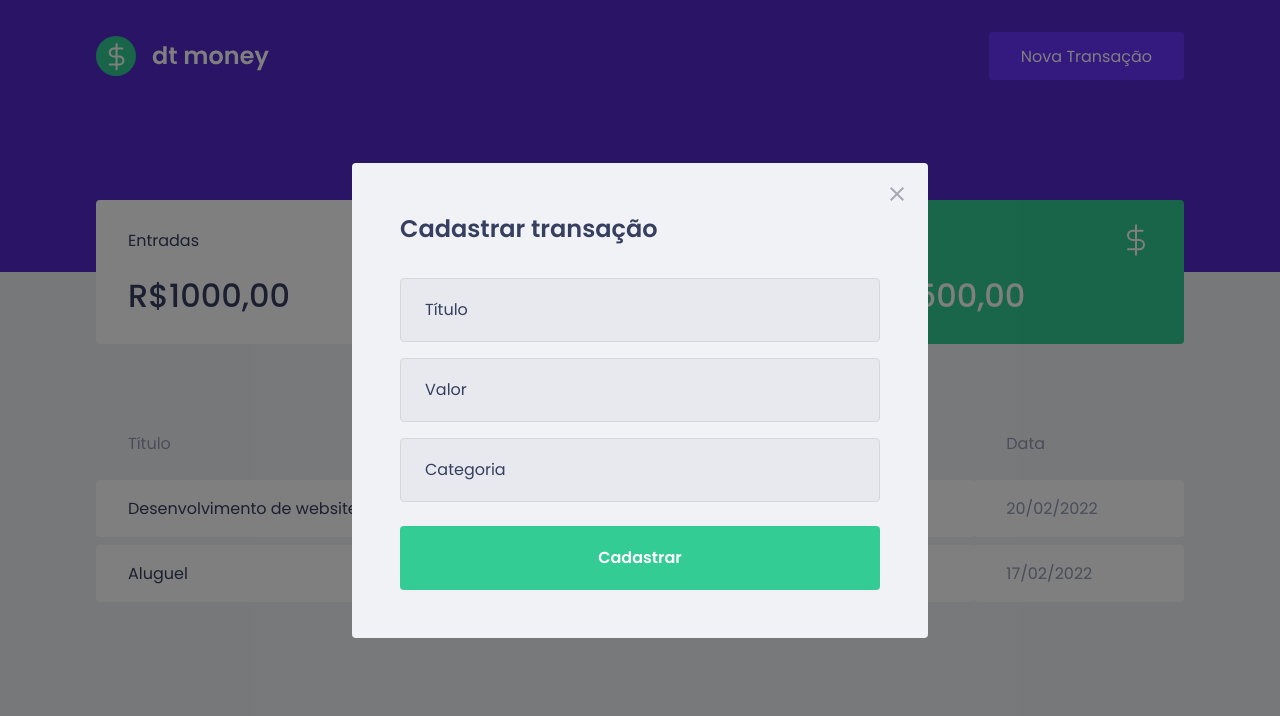
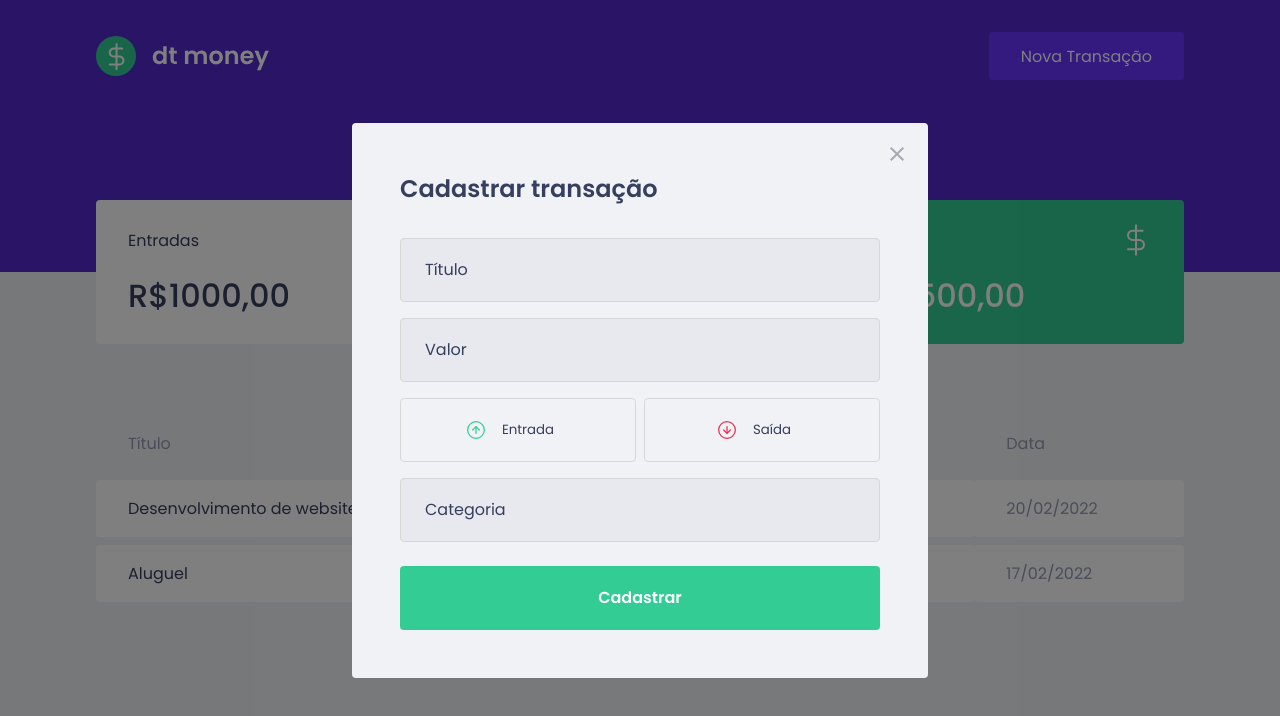
Before and after one commit to fselvino/frontend-dtmoney, a React (Create React App) app: page / in a window 1280 px wide. Both pictures are taken after a click on the button "Nova Transação". Shown: the top 716 px of the page. Built offline with nearby package versions, Linux system fonts and the light colour scheme; no server answers; what miragejs would draw is missing.

Commit message:
Criando botões de Tipo

```diff
--- a/package.json
+++ b/package.json
@@ -5,6 +5,7 @@
   "dependencies": {
     "axios": "^0.27.2",
     "miragejs": "^0.1.43",
+    "polished": "^4.2.2",
     "react": "^18.1.0",
     "react-dom": "^18.1.0",
     "react-modal": "^3.15.1",
--- a/src/components/NewTransactionModal/index.tsx
+++ b/src/components/NewTransactionModal/index.tsx
@@ -1,6 +1,8 @@
 import Modal from "react-modal";
-import {Container } from './styles'
+import {Container, TransacitonTypeContainer } from './styles'
 import closeImg from '../../assets/close.svg'
+import incomeImg from '../../assets/income.svg'
+import outcomeImg from '../../assets/outcome.svg'
 
 
 interface NewTransactionModalProps {
@@ -31,6 +33,16 @@ className="react-modal-content"
                <h2>Cadastrar transação</h2>
                <input placeholder="Título" />
                <input type="number" placeholder="Valor" />
+               <TransacitonTypeContainer>
+                    <button type="button">
+                        <img src={incomeImg} alt="Entrada" />
+                        <span>Entrada</span>
+                    </button>
+                    <button type="button">
+                        <img src={outcomeImg} alt="Saída" />
+                        <span>Saída</span>
+                    </button>
+               </TransacitonTypeContainer>
                <input placeholder="Categoria" />
                <button type="submit">
                    Cadastrar
--- a/src/components/NewTransactionModal/styles.ts
+++ b/src/components/NewTransactionModal/styles.ts
@@ -1,5 +1,6 @@
 
 import styled from "styled-components";
+import {darken} from 'polished'
 
 export const Container =styled.form`
     h2 {
@@ -47,12 +48,42 @@ export const Container =styled.form`
         }
 
     }
-    .react-modal-close {
-        position:absolute ;
-        right:1.5rem ;
-        top:1.5rem ;
-        border:0;
-    }
 
 
 `
+export const TransacitonTypeContainer = styled.div `
+margin:1rem 0 ;
+display:grid ;
+grid-template-columns: 1fr 1fr ;
+gap: 0.5rem;
+
+button {
+    height:4rem ;
+    border: 1px solid #d7d7d7;
+    border-radius:0.25rem ;
+
+    background: transparent ;
+
+    display: flex ;
+    align-items:center ;
+    justify-content:center ;
+
+    transition: border-color 0.2s ;
+    &:hover{
+        border-color: ${darken(0.1, '#d7d7d7')}  ;
+    }
+
+    img {
+        width: 20px ;
+        height: 20px ;
+    }
+
+    span {
+        display: inline-block ;
+        margin-left: 1rem ;
+        margin: 1rem ;
+        color: var(--text-title) ;
+    }
+
+}
+`
```
Also changed, not shown: 1 other file (tests, documents, lock files or other folders).
